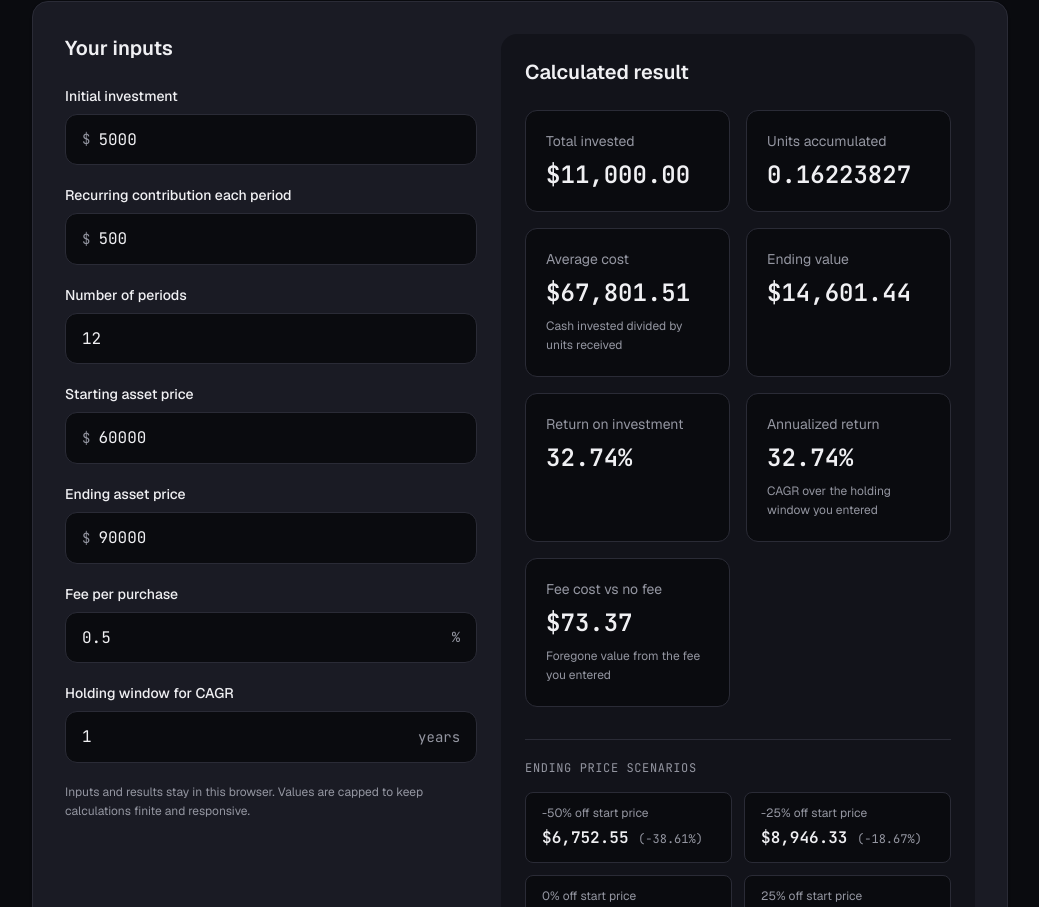
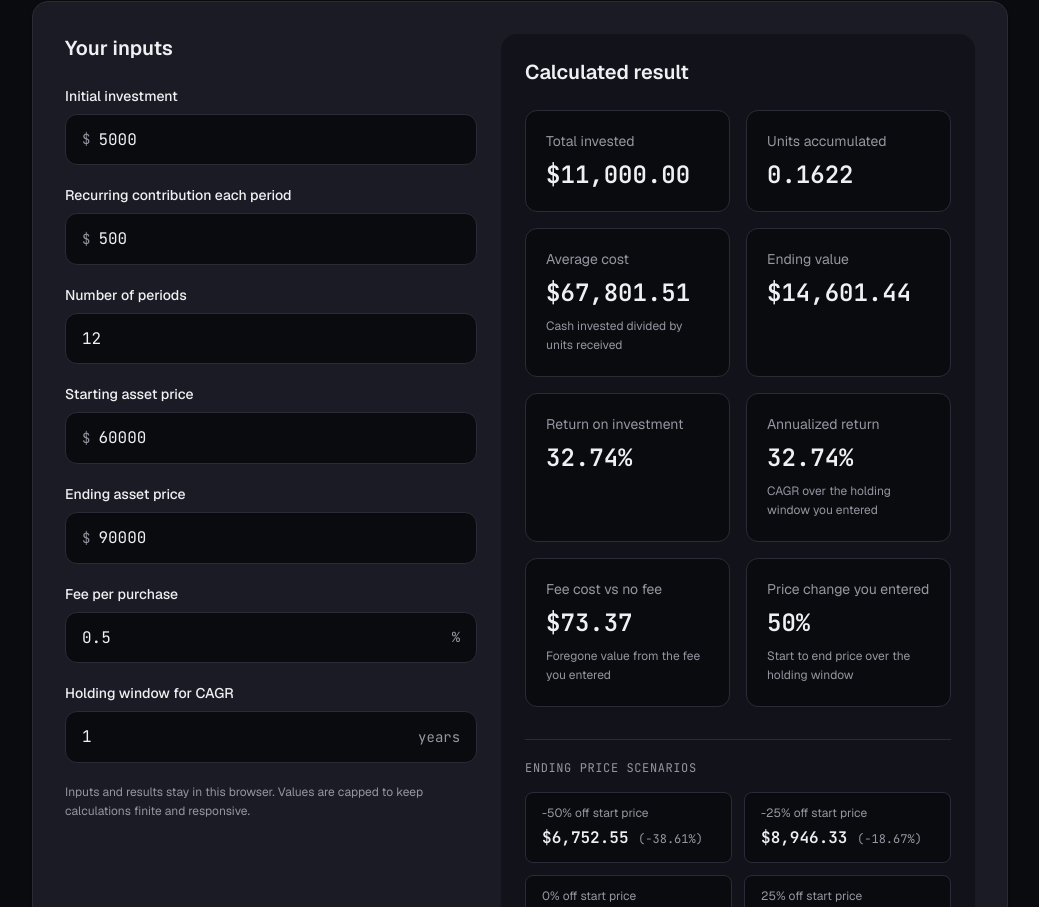
Before and after one commit to theluckystrike/earlythunder, a Next.js app: page /crypto-investment-calculator in a window 1280 px wide. Shown: the part 579-1486 px from the top of the page, without its empty margins (120-1159 px from the left). Built offline with nearby package versions, Linux system fonts and the light colour scheme.

Commit message:
polish new calculator pages from Chrome QA: reorder backtest above disclosure, fix worked-example heading mismatch, dedupe repeated prose, fill empty result-grid cell, trim unit decimals

```diff
--- a/src/app/crypto-buy-the-dip-calculator/page.tsx
+++ b/src/app/crypto-buy-the-dip-calculator/page.tsx
@@ -67,7 +67,6 @@ const SECTIONS = [
   {
     heading: "What the backtest adds",
     paragraphs: [
-      "The calculator above runs on a synthetic path from your starting price to your ending price. The backtest below replays the same rules on 364 dated daily Bitcoin prices from two exchanges. It is a historical record, not a promise of future dips.",
       "Dollar amounts in the backtest are fixed at $10,000 with four tranches and a 15% trigger at a 0.25% fee. Change the parameters to test a tighter trigger or more tranches against the same real prices.",
     ],
   },
@@ -149,7 +148,7 @@ export default function Page() {
         <div className="mt-6 grid gap-4 md:grid-cols-2">{FORMULAS.map((formula) => <div key={formula} className="rounded-2xl border border-border-subtle bg-bg-secondary p-6 font-mono text-sm leading-relaxed text-text-primary">{formula}</div>)}</div>
       </section>
       {SECTIONS.map((section) => <section key={section.heading} className="mt-20 border-t border-border-subtle pt-12"><h2 className="text-2xl font-semibold tracking-tight text-text-primary md:text-[2rem]">{section.heading}</h2><div className="mt-6 max-w-3xl space-y-4 text-[1.0625rem] leading-[1.75] text-text-secondary">{section.paragraphs.map((paragraph) => <p key={paragraph}>{paragraph}</p>)}</div></section>)}
-      <section className="mt-20 rounded-2xl border border-amber/30 bg-bg-secondary p-6 md:p-8"><span className="font-mono text-xs uppercase tracking-wider text-amber">Worked example</span><h2 className="mt-3 text-2xl font-semibold text-text-primary">{EXAMPLES[0].heading}</h2><p className="mt-4 max-w-3xl text-base leading-relaxed text-text-secondary">{dipWorkedExample(BACKTEST_THRESHOLD, BACKTEST_TRANCHES, BACKTEST_CASH)}</p></section>
+      <section className="mt-20 rounded-2xl border border-amber/30 bg-bg-secondary p-6 md:p-8"><span className="font-mono text-xs uppercase tracking-wider text-amber">Worked example</span><h2 className="mt-3 text-2xl font-semibold text-text-primary">How a dip plan spends its cash</h2><p className="mt-4 max-w-3xl text-base leading-relaxed text-text-secondary">{dipWorkedExample(BACKTEST_THRESHOLD, BACKTEST_TRANCHES, BACKTEST_CASH)}</p></section>
       <section className="mt-20 border-t border-border-subtle pt-12"><h2 className="text-2xl font-semibold tracking-tight text-text-primary md:text-[2rem]">Questions and answers</h2><div className="mt-8 grid gap-4">{FAQS.map((faq) => <details key={faq.question} className="rounded-xl border border-border-subtle bg-bg-card p-5"><summary className="cursor-pointer font-semibold text-text-primary">{faq.question}</summary><p className="mt-3 max-w-3xl leading-relaxed text-text-secondary">{faq.answer}</p></details>)}</div></section>
       <section className="mt-20 border-t border-border-subtle pt-12">
         <span className="font-mono text-xs uppercase tracking-wider text-text-secondary">Primary references</span>
@@ -160,8 +159,8 @@ export default function Page() {
         </ol>
       </section>
       <section className="mt-20 border-t border-border-subtle pt-12"><h2 className="text-2xl font-semibold tracking-tight text-text-primary md:text-[2rem]">Related calculators</h2><div className="mt-6 flex flex-wrap gap-3">{RELATED.map((item) => <Link key={item.href} href={item.href} className="ghost-btn">{item.label}<span className="arr">&rarr;</span></Link>)}</div></section>
+      <BacktestSection />
       <section className="mt-20 rounded-2xl border border-border-subtle bg-bg-secondary p-6"><h2 className="text-xl font-semibold text-text-primary">Research and risk disclosure</h2><p className="mt-4 max-w-3xl text-sm leading-relaxed text-text-secondary">{dipDisclosureText()} Buy the dip plans can wait a long time for a trigger and can still lose money if the market falls further after each purchase.</p></section>
-      <BacktestSection />
       <p className="mt-10 border-t border-border-subtle pt-6 text-sm text-text-secondary">Built and checked by Michael Lip</p>
     </div>
   );
--- a/src/components/InvestmentCalculator.tsx
+++ b/src/components/InvestmentCalculator.tsx
@@ -103,6 +103,9 @@ export default function InvestmentCalculator() {
     [initial, recurring, periods, startPrice, endPrice, fee, years],
   );
 
+  const safeStartPrice = bounded(startPrice, MAX_MONEY);
+  const safeEndPrice = bounded(endPrice, MAX_MONEY);
+
   return (
     <section className="mt-12 grid gap-6 rounded-2xl border border-border-subtle bg-bg-card p-5 shadow-sm md:p-8 lg:grid-cols-[minmax(0,1fr)_minmax(0,1.15fr)]" aria-label="Interactive calculator">
       <div className="min-w-0">
@@ -122,12 +125,13 @@ export default function InvestmentCalculator() {
         <h2 className="text-xl font-semibold text-text-primary">Calculated result</h2>
         <dl className="mt-6 grid gap-4 sm:grid-cols-2">
           <Metric label="Total invested" value={money(result.totalInvested)} />
-          <Metric label="Units accumulated" value={number(result.units, 8)} />
+          <Metric label="Units accumulated" value={number(result.units, 4)} />
           <Metric label="Average cost" value={result.units > 0 ? money(result.averageCost) : "Not available"} note="Cash invested divided by units received" />
           <Metric label="Ending value" value={money(result.endingValue)} />
           <Metric label="Return on investment" value={percent(result.roiPercent)} />
           <Metric label="Annualized return" value={result.cagrPercent === null ? "Not available" : percent(result.cagrPercent)} note="CAGR over the holding window you entered" />
           <Metric label="Fee cost vs no fee" value={money(result.feeCostDollars)} note="Foregone value from the fee you entered" />
+          <Metric label="Price change you entered" value={percent(safeStartPrice > 0 ? ((safeEndPrice - safeStartPrice) / safeStartPrice) * 100 : 0)} note="Start to end price over the holding window" />
         </dl>
         <div className="mt-8 border-t border-border-subtle pt-5">
           <h3 className="font-mono text-xs uppercase tracking-wider text-text-secondary">Ending price scenarios</h3>
```
